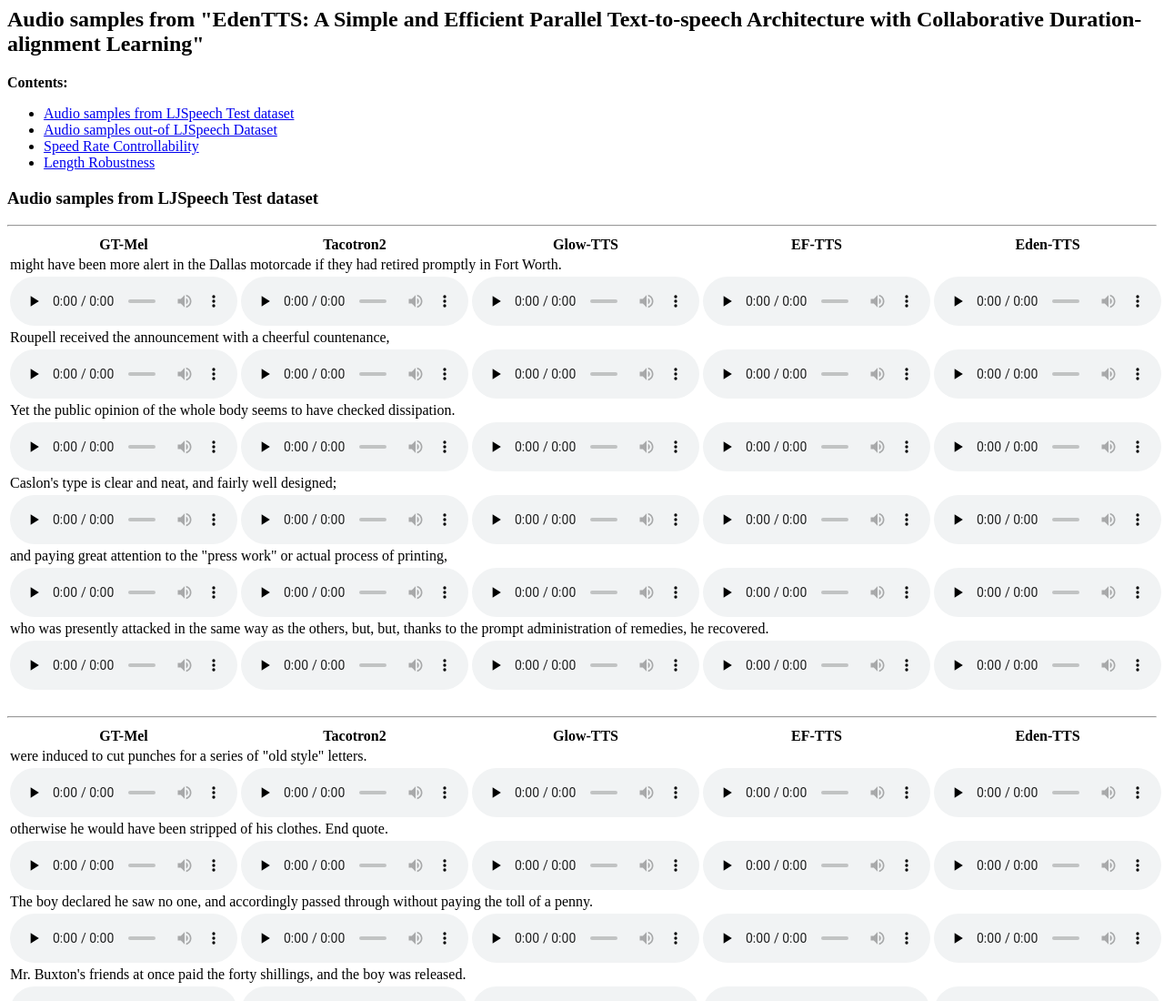
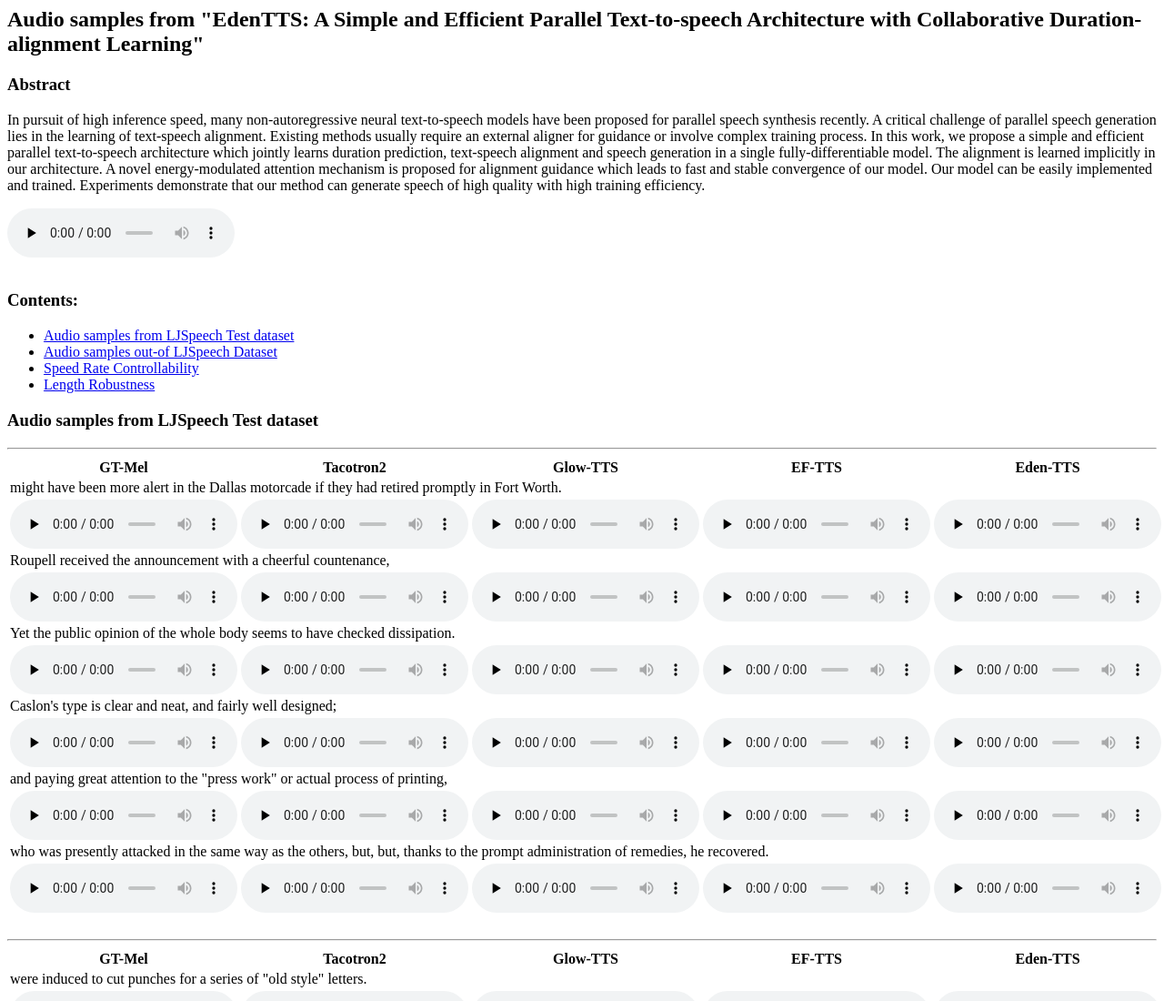
Before and after one commit to edenynm/edentts-demo, a plain HTML site: page index.html in a window 1280 px wide. Shown: the top 1100 px of the page at 91% size. Drawn offline with Linux system fonts and the light colour scheme.

Commit message:
add abstract

```diff
--- a/index.html
+++ b/index.html
@@ -16,8 +16,13 @@
         <h1>Audio samples from "EdenTTS: A Simple and Efficient Parallel Text-to-speech Architecture with Collaborative Duration-alignment Learning"</h1>
       </header>
     </article>
-
-        <b>Contents:</b>
+   <div>
+       <h3>Abstract</h3>
+       <p>In pursuit of high inference speed, many non-autoregressive neural text-to-speech models have been proposed for parallel speech synthesis recently. A critical challenge of parallel speech generation lies in the learning of text-speech alignment. Existing methods usually require an external aligner for guidance or involve complex training process. In this work, we propose a simple and efficient parallel text-to-speech architecture which jointly learns duration prediction, text-speech alignment and speech generation in a single fully-differentiable model. The alignment is learned implicitly in our architecture.  A novel energy-modulated attention mechanism is proposed for alignment guidance which leads to fast and stable convergence of our model. Our model can be easily implemented and trained. Experiments demonstrate that our method can generate speech of high quality with high training efficiency.</p>
+       <audio controls="" preload="none"><source src="demo_data/abstract\abstract.wav"></audio>
+       <br><br>
+   </div>
+        <h3>Contents:</h3>
         <div id="toc_container">
         <ul>
           <li><a href="#ljs">Audio samples from LJSpeech Test dataset</a></li><li><a href="#outdomain">Audio samples out-of LJSpeech Dataset</a></li><li><a href="#length_control">Speed Rate Controllability</a></li><li><a href="#length_robustness">Length Robustness</a></li>
```
Also changed, not shown: demo_data/abstract/text.txt (added), 1 other file.
